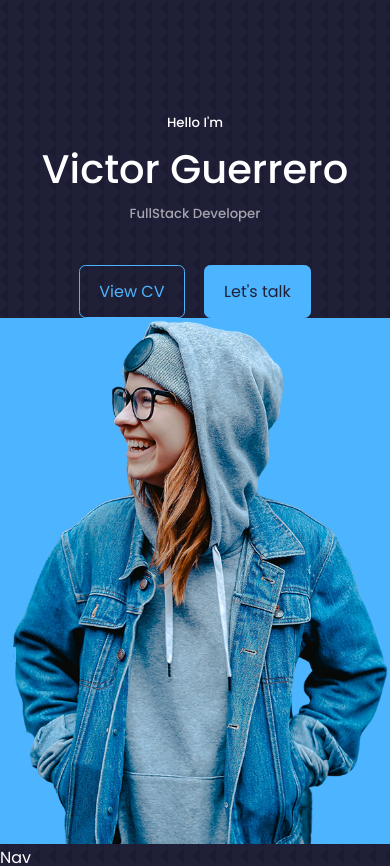
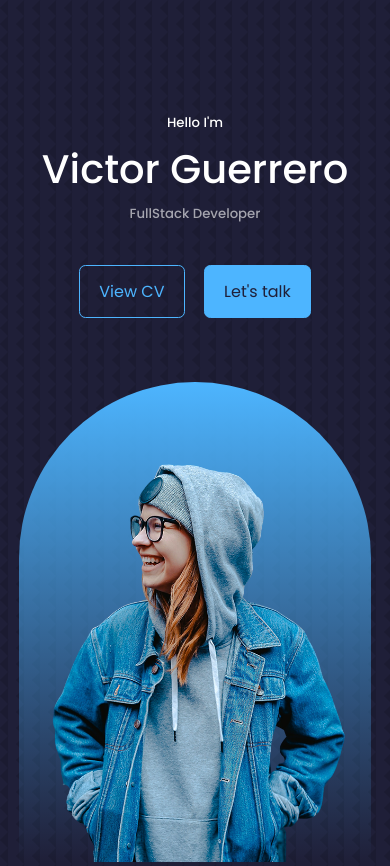
Before and after one commit to zzinue/Portfolio2-Egator, a React (Create React App) app: page / in a window 390 px wide. Shown: the top 866 px of the page. Built offline with nearby package versions, Linux system fonts and the light colour scheme.

Commit message:
header part finished

```diff
--- a/src/components/header/Header.css
+++ b/src/components/header/Header.css
@@ -1,5 +1,5 @@
  header {
-    height: 100vh;
+     height: 200vh;
      padding-top: 7rem;
      overflow: hidden;
  }
@@ -9,8 +9,6 @@
      height: 100%;
      position: relative;
  }
-
-
  /* style CTA */
 
  .cta {
@@ -19,8 +17,6 @@
      gap: 1.2rem;
      justify-content: center;
  }
-
-
  /* sociala */
 
  .header__socials {
@@ -30,7 +26,7 @@
      gap: 0.8rem;
      position: absolute;
      left: 0;
-    bottom: 3rem;
+     bottom: 10rem;
  }
 
  .header__socials::after {
@@ -39,10 +35,45 @@
      height: 2rem;
      background: var(--color-primary);
  }
-
-
  /* image me */
 
  .me {
-    background: var(--color-primary);
+     background: linear-gradient(var(--color-primary), transparent);
+     width: 22rem;
+     height: 30rem;
+     position: absolute;
+     left: calc(50% - 11rem);
+     transform: calc(50% - 11rem);
+     margin-top: 4rem;
+     border-radius: 12rem 12rem 0 0;
+     overflow: hidden;
+     padding: 5rem 1.5rem 1.5rem 1.5rem;
  }
+ /* Scroll down */
+
+ .scroll__down {
+     position: absolute;
+     right: -0.3rem;
+     bottom: 10rem;
+     transform: rotate(90deg);
+     font-weight: 300;
+     font-size: 0.9rem;
+ }
+ /* Media queries  (Medium devices)*/
+
+ @media screen and (max-width:1024px) {
+     header {
+         height: 100vh;
+     }
+ }
+ /* Media queries  (Small devices)*/
+
+ @media screen and (max-width:600px) {
+     header {
+         height: 140vh;
+     }
+     .header__socials,
+     .scroll__down {
+         display: none;
+     }
+ }
--- a/src/components/header/Header.jsx
+++ b/src/components/header/Header.jsx
@@ -14,9 +14,10 @@
                 </h5>
                 <CTA />
                 <HeaderSocials />
-                <div className='me'>
+                <div className="me">
                     <img src={ME} alt="me" />
                 </div>
+
                 <a href="#contact" className='scroll__down'>Scroll Down</a>
 
             </div>
--- a/src/components/nav/Nav.jsx
+++ b/src/components/nav/Nav.jsx
@@ -1,8 +1,12 @@
 import React from 'react'
 import './Nav.css'
+import { AiOutlineHome } from 'react-icons/ai'
+
 const Nav = () => {
     return (
-        <div>Nav</div>
+        <nav>
+            <a href="#"><AiOutlineHome /></a>
+        </nav>
     )
 }
 
```
Lines whose indentation alone changed are shown as unchanged.
